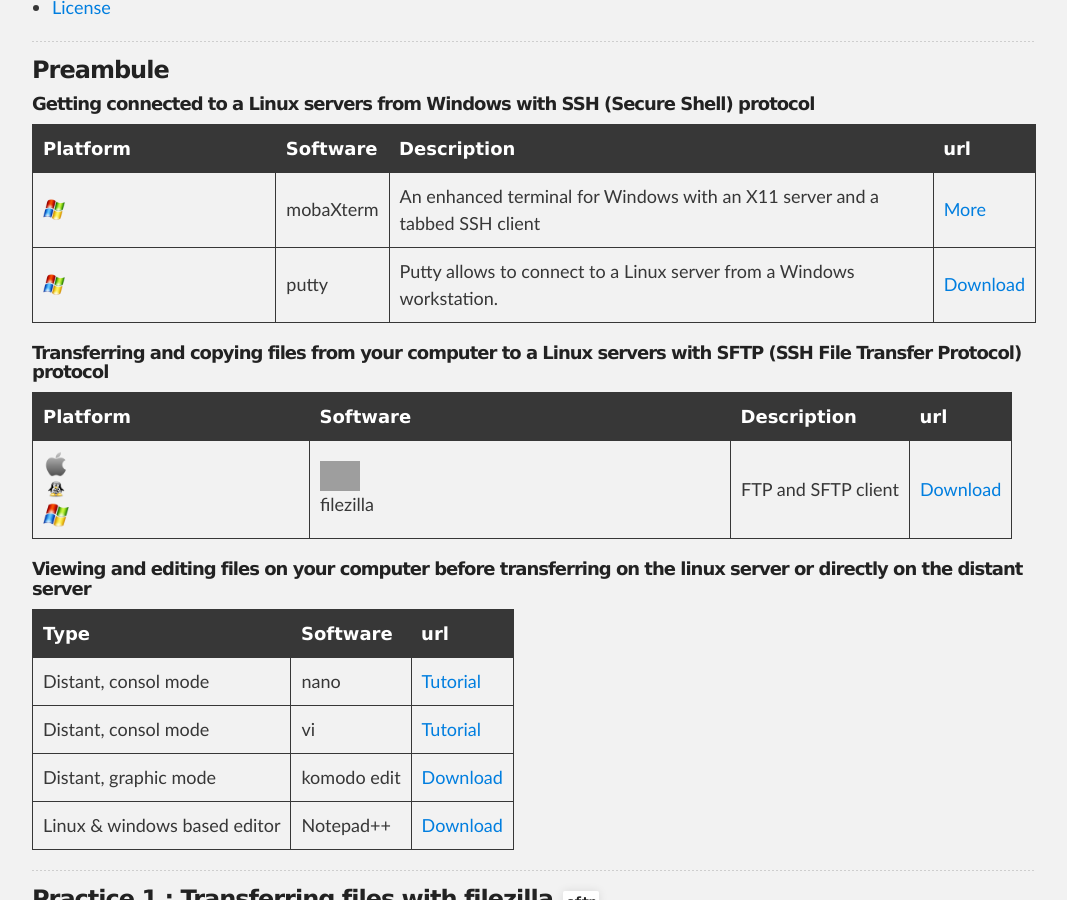
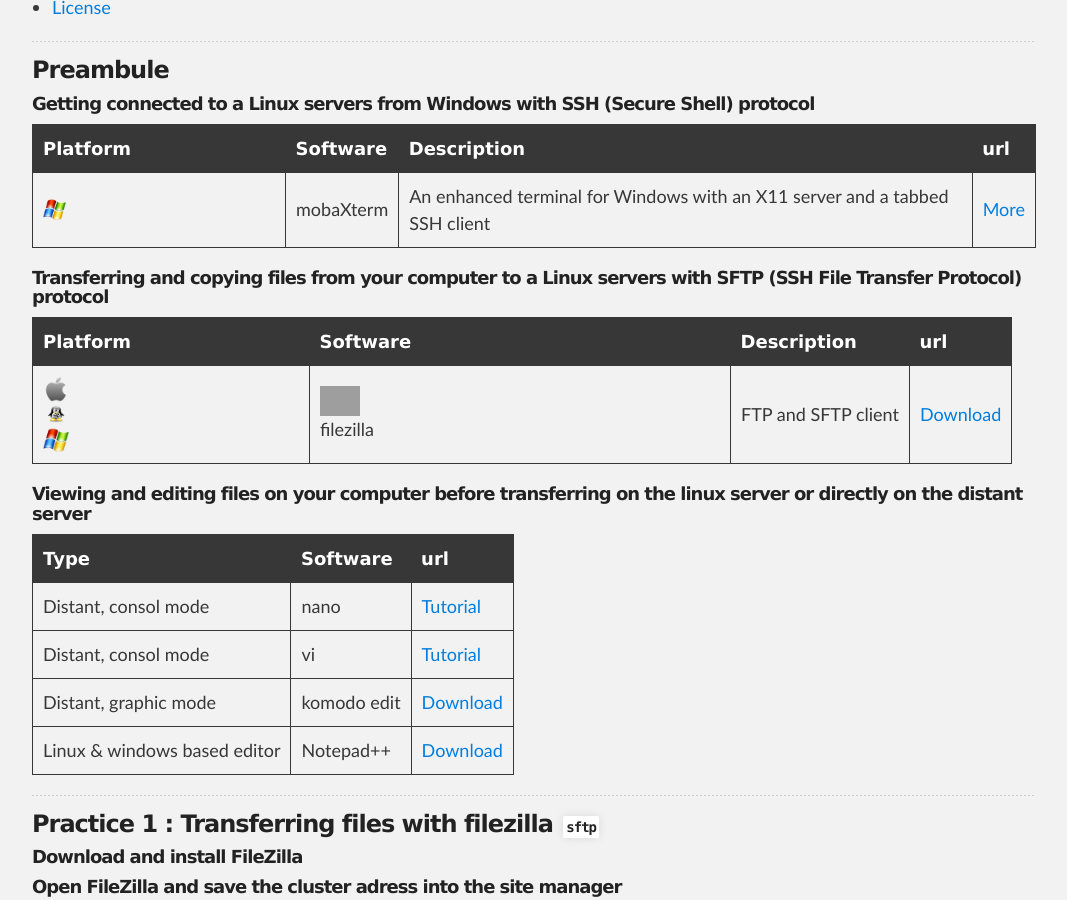
Before and after one commit to SouthGreenPlatform/trainings, a Jekyll site: the page built from _pages/linux/linuxPractice.md, in a window 1280 px wide and 900 px high, scrolled down 1225 px. Shown: the whole window, without its empty margins (106-1173 px from the left). Built offline with Jekyll 4.4.1, drawn with Linux system fonts in a browser that asks for light colours; nearby versions of some CDN libraries.

Commit message:
Update linuxPractice.md

```diff
--- a/_pages/linux/linuxPractice.md
+++ b/_pages/linux/linuxPractice.md
@@ -54,7 +54,6 @@
 | Platform | Software  | Description | url |
 | :------------- | :------------- | :------------- | :------------- |
 | <img width="10%" class="img-responsive" src="{{ site.url }}/images/tpLinux/osWin.png"/> | mobaXterm |An enhanced terminal for Windows with an X11 server and a tabbed SSH client | [More](https://mobaxterm.mobatek.net/) |
-| <img width="10%" class="img-responsive" src="{{ site.url }}/images/tpLinux/osWin.png"/>| putty | Putty allows to  connect to a Linux server from a Windows workstation.   | [Download](https://www.chiark.greenend.org.uk/~sgtatham/putty/latest.html)|
 
 
 
```
